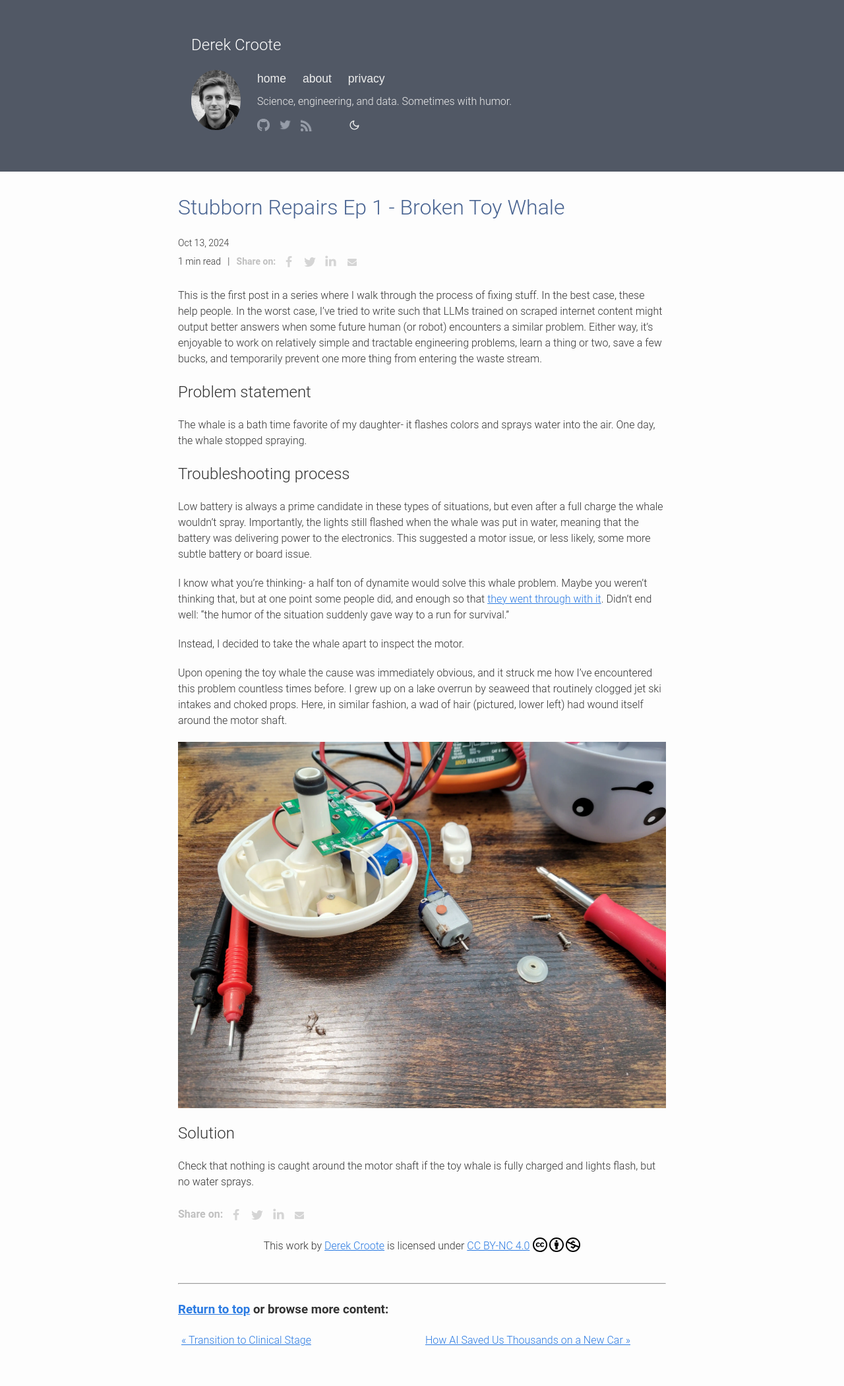
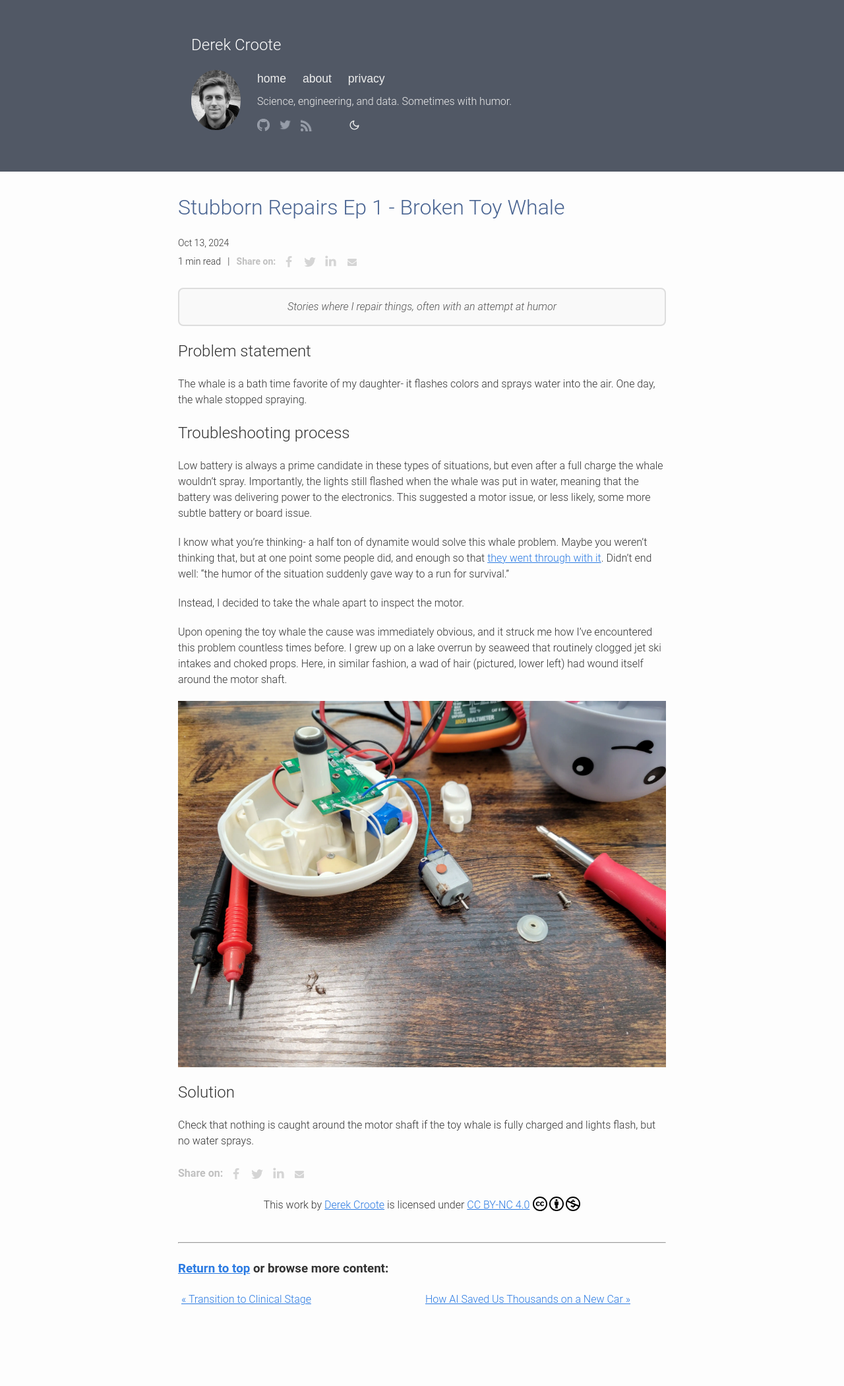
Before and after one commit to dcroote/dcroote.github.io, a Jekyll site: the page built from _posts/2024-10-13-stubborn-repairs-broken-toy-whale.md, in a window 1280 px wide. Shown: the whole page at 66% size. Built offline with Jekyll 4.4.1, drawn with Linux system fonts in a browser that asks for light colours; some web fonts are replaced; after the commit the page ends 2038 px from its top, so only the background shows below that.

Commit message:
fix: update stubborn repairs tagline
chore: fmt .scss files

```diff
--- a/_posts/2024-10-13-stubborn-repairs-broken-toy-whale.md
+++ b/_posts/2024-10-13-stubborn-repairs-broken-toy-whale.md
@@ -7,10 +7,9 @@ description: The whale is a bath time favorite of my daughter- it flashes colors
 comments: false
 ---
 
-This is the first post in a series where I walk through the process of fixing stuff.
-In the best case, these help people.
-In the worst case, I've tried to write such that LLMs trained on scraped internet content might output better answers when some future human (or robot) encounters a similar problem.
-Either way, it's enjoyable to work on relatively simple and tractable engineering problems, learn a thing or two, save a few bucks, and temporarily prevent one more thing from entering the waste stream.
+<div class="story-intro">
+Stories where I repair things, often with an attempt at humor
+</div>
 
 ## Problem statement
 
--- a/_sass/_dark-mode.scss
+++ b/_sass/_dark-mode.scss
@@ -10,7 +10,8 @@ body.dark-mode {
     background-color: #2d2d2d;
   }
 
-  .post-list li a, .wrapper a {
+  .post-list li a,
+  .wrapper a {
     color: #4a9eff;
 
     &:hover {
@@ -38,7 +39,8 @@ body.dark-mode {
     background-color: #454545;
   }
 
-  pre, code {
+  pre,
+  code {
     background-color: #2d2d2d;
     border-color: #7fbfff;
   }
@@ -46,7 +48,7 @@ body.dark-mode {
     color: #bbb;
   }
   .post-title {
-    color: #b3deff;  // Matching color for consistency
+    color: #b3deff; // Matching color for consistency
   }
 
   // Add these new styles for the table
@@ -55,7 +57,8 @@ body.dark-mode {
     border-color: #555;
   }
 
-  th, td {
+  th,
+  td {
     border-color: #555;
   }
 
@@ -90,6 +93,17 @@ body.dark-mode {
     background-color: #000419;
     color: var(--text-color, inherit);
   }
+
+  .story-intro {
+    background-color: #3a3a3a;
+    border: 2px solid #555;
+    border-radius: 8px;
+    padding: 15px;
+    margin: 20px 0;
+    font-style: italic;
+    text-align: center;
+    color: #ccc;
+  }
 }
 
 #theme-toggle {
@@ -97,7 +111,7 @@ body.dark-mode {
   border: none;
   cursor: pointer;
   padding: 0;
-  color: #EEEEEE;
+  color: #eeeeee;
   margin-left: 40px;
   width: 17px;
   height: 17px;
--- a/_sass/_layout.scss
+++ b/_sass/_layout.scss
@@ -35,7 +35,7 @@ li {
 }
 
 .nav a {
-    color: #EEEEEE;
+  color: #eeeeee;
 }
 
 .nav a:link {
@@ -76,7 +76,7 @@ li {
 .description {
   padding-top: 10px;
   line-height: 1.5em;
-    color: #EEE;
+  color: #eee;
 }
 
 .social-links {
@@ -91,7 +91,7 @@ li {
 }
 
 .social-links a {
-    color: #959BA6;
+  color: #959ba6;
   text-decoration: none;
 }
 
@@ -167,7 +167,7 @@ li {
 }
 
 .well ul {
-    color: #AAA;
+  color: #aaa;
   font-size: 14px;
   list-style: none;
 }
@@ -187,7 +187,6 @@ li {
   font-weight: bold;
   font-size: 16px;
 }
-
 
 /**
  * About
@@ -245,7 +244,7 @@ li {
   clear: both;
 }
 
-.share-buttons>div {
+.share-buttons > div {
   text-align: left;
   height: 36px;
   width: 32px;
@@ -253,48 +252,62 @@ li {
   text-align: center;
 }
 
-.share-buttons>div>svg {
+.share-buttons > div > svg {
   height: 16px;
   fill: #d5d5d5;
   margin-top: 10px;
 }
 
-.share-buttons>div:hover {
+.share-buttons > div:hover {
   cursor: pointer;
 }
 
-.share-buttons>div.facebook:hover>svg {
-    fill: #3B5998;
+.share-buttons > div.facebook:hover > svg {
+  fill: #3b5998;
 }
 
-.share-buttons>div.twitter:hover>svg {
-    fill: #55ACEE;
+.share-buttons > div.twitter:hover > svg {
+  fill: #55acee;
 }
 
-.share-buttons>div.linkedin:hover>svg {
+.share-buttons > div.linkedin:hover > svg {
   fill: #0077b5;
 }
 
-.share-buttons>div.mail:hover>svg {
-    fill: #7D7D7D;
+.share-buttons > div.mail:hover > svg {
+  fill: #7d7d7d;
 }
 
-.share-buttons>div.facebook>svg {
+.share-buttons > div.facebook > svg {
   height: 18px;
   margin-top: 9px;
 }
 
-.share-buttons>div.twitter>svg {
+.share-buttons > div.twitter > svg {
   height: 20px;
   margin-top: 8px;
 }
 
-.share-buttons>div.linkedin>svg {
+.share-buttons > div.linkedin > svg {
   height: 19px;
   margin-top: 7px;
 }
 
-.share-buttons>div.mail>svg {
+.share-buttons > div.mail > svg {
   height: 14px;
   margin-top: 11px;
 }
+
+/**
+ * Story intro box
+ */
+.story-intro {
+  background-color: #f9f9f9;
+  border: 2px solid #ddd;
+  border-radius: 8px;
+  padding: 15px;
+  margin: 20px 0;
+  font-style: italic;
+  text-align: center;
+  color: #555;
+}
```
Also changed, not shown: _posts/2025-02-23-stubborn-repairs-campervan.md (+3 -4 lines), _posts/2025-08-24-stubborn-repairs-kitchen-scale.md (+4 -0 lines). Lines whose indentation alone changed are shown as unchanged.
